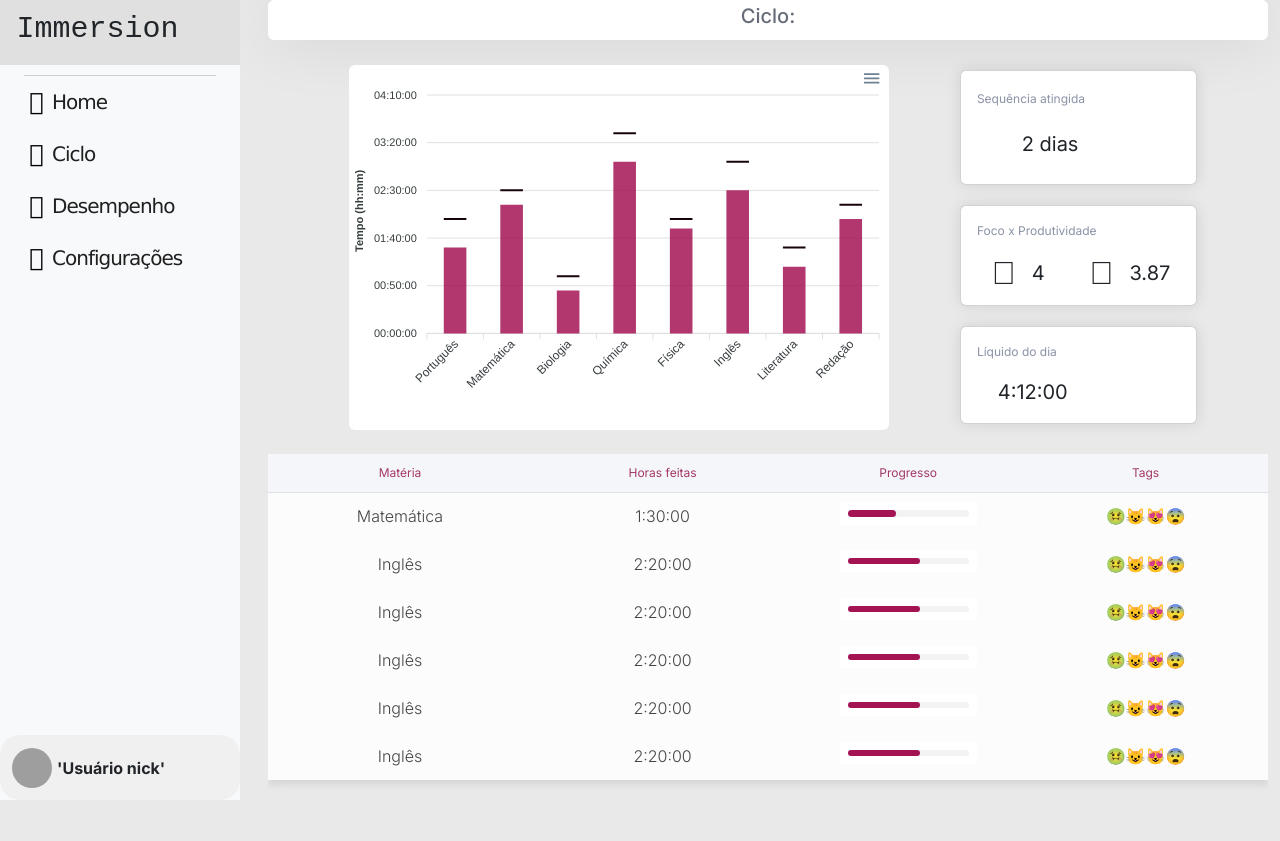
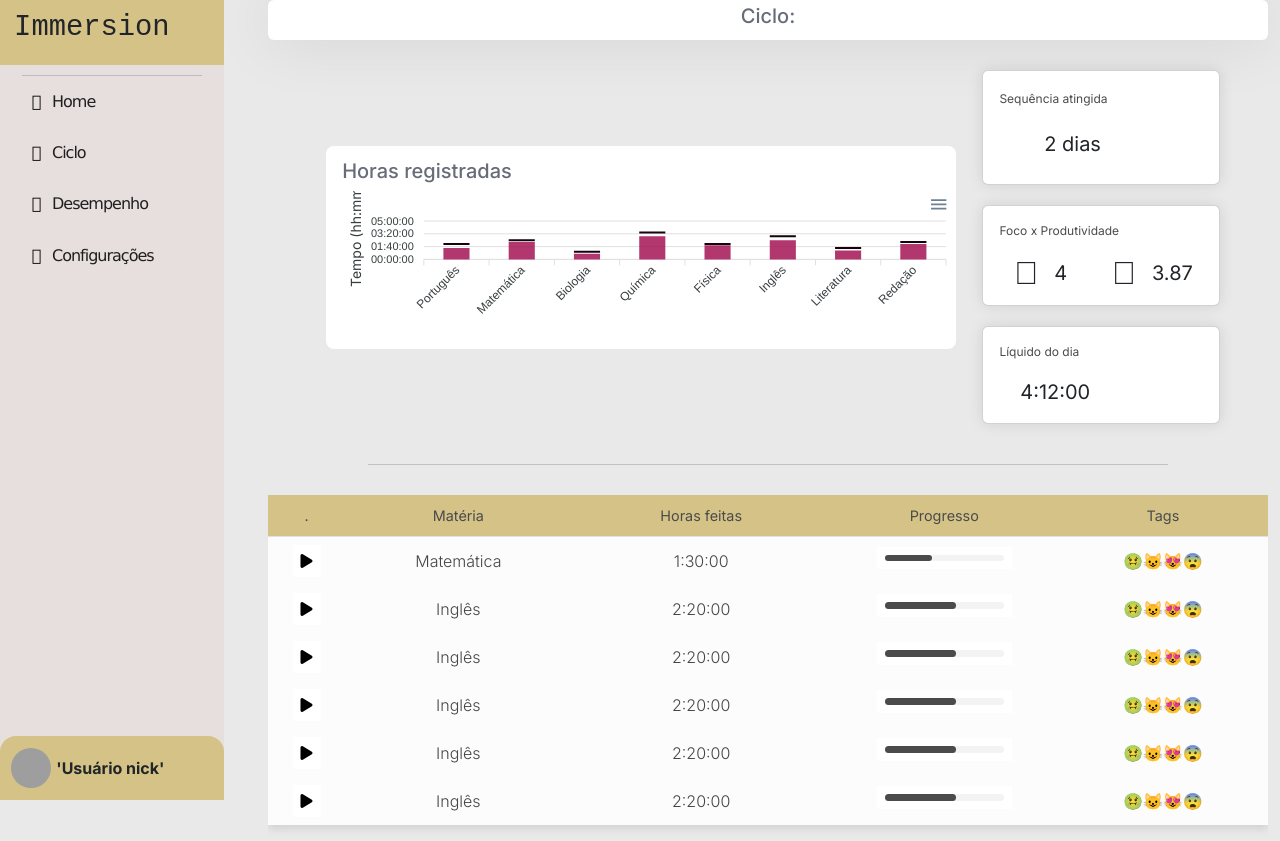
Before and after one commit to FreitassPedro/Immersion, a React (Vite) app in the folder frontend/: page /ciclo in a window 1280 px wide. Before the commit the page ends 800 px from the top, so only its background shows below. Built offline with nearby package versions, Linux system fonts and the light colour scheme; grey boxes are pictures that could not be loaded; some icons are missing.

Commit message:
:lipstick: refactor: grafico dashboard

```diff
--- a/frontend/src/App.tsx
+++ b/frontend/src/App.tsx
@@ -1,4 +1,4 @@
-import { AppRoutes } from "./routes";
+import { AppRoutes } from "./routes/routes";
 
 export function App() {
 
--- a/frontend/src/components/CicloGraph/index.tsx
+++ b/frontend/src/components/CicloGraph/index.tsx
@@ -69,6 +69,11 @@ export const CicloGraph = () => {
     },
     yaxis: {
       title: {
+        style: {
+          fontSize: "14px",
+          fontWeight: 400,
+          fontFamily: "Inter, sans-serif",
+        },
         text: "Tempo (hh:mm)",
       },
       labels: {
@@ -81,12 +86,12 @@ export const CicloGraph = () => {
   };
 
   return (
-    <div id="chart" style={{ width: "100%" }}>
+    <div id="chart">
       <Chart
         options={options}
         series={[{ name: "Horas", data: state.series }]}
         type='bar'
-        height={350}
+        height={'100%'}
 
       />
     </div>
--- /dev/null
+++ b/frontend/src/components/CicloTable/index.tsx
@@ -0,0 +1,62 @@
+
+export const CicloTable = () => {
+
+    return (
+        <div className="table-responsive ciclo-table">
+                    <table className="table">
+                        <thead>
+                            <tr>
+                                <th>.</th>
+                                <th scope="col">Matéria</th>
+                                <th scope="col">Horas feitas</th>
+                                <th scope="col">Progresso</th>
+                                <th scope="col">Tags</th>
+                            </tr>
+                        </thead>
+
+                        <tbody>
+                            <td><i className="fa-solid fa-play" /></td>
+                            <td>Matemática</td>
+                            <td>1:30:00</td>
+                            <td><progress value={0.4} max={1} /></td>
+                            <td>🤢😺😻😨</td>
+                        </tbody>
+                        <tbody>
+                            <td><i className="fa-solid fa-play" /></td>
+                            <td>Inglês</td>
+                            <td>2:20:00</td>
+                            <td><progress value={0.6} max={1} /></td>
+                            <td>🤢😺😻😨</td>
+                        </tbody>
+                        <tbody>
+                            <td><i className="fa-solid fa-play" /></td>
+                            <td>Inglês</td>
+                            <td>2:20:00</td>
+                            <td><progress value={0.6} max={1} /></td>
+                            <td>🤢😺😻😨</td>
+                        </tbody>
+                        <tbody>
+                            <td><i className="fa-solid fa-play" /></td>
+                            <td>Inglês</td>
+                            <td>2:20:00</td>
+                            <td><progress value={0.6} max={1} /></td>
+                            <td>🤢😺😻😨</td>
+                        </tbody>
+                        <tbody>
+                            <td><i className="fa-solid fa-play" /></td>
+                            <td>Inglês</td>
+                            <td>2:20:00</td>
+                            <td><progress value={0.6} max={1} /></td>
+                            <td>🤢😺😻😨</td>
+                        </tbody>
+                        <tbody>
+                            <td><i className="fa-solid fa-play" /></td>
+                            <td>Inglês</td>
+                            <td>2:20:00</td>
+                            <td><progress value={0.6} max={1} /></td>
+                            <td>🤢😺😻😨</td>
+                        </tbody>
+                    </table>
+                </div>
+    );
+}
--- a/frontend/src/components/SideBar/styles.css
+++ b/frontend/src/components/SideBar/styles.css
@@ -1,17 +1,22 @@
+:root {
+    --primary-color: #d4c286;
+    --secondary-color: #4b4b4b;
+    --tertiary-color: #e7dede;
+}
+
 body {
     margin: 0;
     padding: 0;
 }
 .sidebar {
-    width: 240px;
-    min-width: 240px; /* Define um limite mínimo */
+    min-width: 14rem; /* Define um limite mínimo */
     max-width: 240px; /* Define um limite máximo */
     height: 100vh; /* Fixa a altura do sidebar */
     overflow-y: auto; /* Adiciona scroll interno se necessário */
     position: fixed;
     left: 0;
     top: 0;
-    background: #f8f9fa;
+    background: var(--tertiary-color);
     transition: width 0.3s ease-in-out;
 }
 
@@ -20,13 +25,13 @@ body {
     align-items: center;
     justify-content: space-around;
     height: 65px;
-    background-color: #e0e0e0;
+    background-color: var(--primary-color);
 
 }
 
 .nav-header h1 {
     font-family: 'Courier New', Courier, monospace;
-    font-size: 30px;
+    font-size: 1.8rem;
 }
 
 hr {
@@ -36,7 +41,7 @@ hr {
 
 }
 .nav-content {
-    gap: 20px;
+    gap: 1.2rem;
     display: flex;
     flex-direction: column;
 }
@@ -46,7 +51,7 @@ hr {
     align-items: center;
     /* Centraliza verticalmente os itens dentro da nav-item */
     margin-left: 20px;
-    font-size: 20px;
+    font-size: 1rem;
 }
 
 .nav-item a {
@@ -59,7 +64,7 @@ hr {
 }
 
 .nav-item i {
-    font-size: 24px;
+    font-size: 1rem;
     width: 32px;
     height: 32px;
 
@@ -79,9 +84,9 @@ hr {
     position: absolute;
     bottom: 0;
     width: 100%;
-    background-color: #f0f0f0;
-    border-radius: 20px;
-    height: 65px;
+    background-color: var(--primary-color);
+    border-radius: 1rem 1rem 0 0;
+    height: 4rem;
     display: flex;
     justify-content: space-around;
 
--- a/frontend/src/pages/Ciclo/index.tsx
+++ b/frontend/src/pages/Ciclo/index.tsx
@@ -3,6 +3,7 @@ import { useEffect, useState } from "react";
 import "./styles.css";
 import { CicloGraph } from "../../components/CicloGraph";
 import { SideBar } from "../../components/SideBar";
+import { CicloTable } from "../../components/CicloTable";
 
 export const Ciclo = () => {
     const [progress, setProgress] = useState(0);
@@ -17,12 +18,10 @@ export const Ciclo = () => {
 
     return (
         <>
-
             <SideBar />
-
-        <div className="container-xl" >
+            <div className="container" >
                 <div className="d-flex justify-content-center">
-                <div className="ciclo-box">
+                    <div className="ciclo-title">
                         <h1>Ciclo: { }</h1>
                     </div>
                 </div>
@@ -30,7 +29,12 @@ export const Ciclo = () => {
                 <div className="d-flex justify-content-center">
                     <div className="ciclo-stats">
                         <div className="ciclo-graph">
+                            <div className="ciclo-graph-box">
+                                <h2>Horas registradas</h2>
+                                <div className="ciclo-graph-data">
                                     <CicloGraph />
+                                </div>
+                            </div>
                         </div>
                         <div className="ciclo-cards">
                             <div className="card">
@@ -88,55 +92,9 @@ export const Ciclo = () => {
                     </div>
                 </div>
 
-            <div className="table-responsive ciclo-table">
-                <table className="table">
-                    <thead>
-                        <tr>
-                            <th scope="col">Matéria</th>
-                            <th scope="col">Horas feitas</th>
-                            <th scope="col">Progresso</th>
-                            <th scope="col">Tags</th>
-                        </tr>
-                    </thead>
+                <hr />
 
-                    <tbody>
-                        <td>Matemática</td>
-                        <td>1:30:00</td>
-                        <td><progress value={0.4} max={1} /></td>
-                        <td>🤢😺😻😨</td>
-                    </tbody>
-                    <tbody>
-                        <td>Inglês</td>
-                        <td>2:20:00</td>
-                        <td><progress value={0.6} max={1} /></td>
-                        <td>🤢😺😻😨</td>
-                    </tbody>
-                    <tbody>
-                        <td>Inglês</td>
-                        <td>2:20:00</td>
-                        <td><progress value={0.6} max={1} /></td>
-                        <td>🤢😺😻😨</td>
-                    </tbody>
-                    <tbody>
-                        <td>Inglês</td>
-                        <td>2:20:00</td>
-                        <td><progress value={0.6} max={1} /></td>
-                        <td>🤢😺😻😨</td>
-                    </tbody>
-                    <tbody>
-                        <td>Inglês</td>
-                        <td>2:20:00</td>
-                        <td><progress value={0.6} max={1} /></td>
-                        <td>🤢😺😻😨</td>
-                    </tbody>
-                    <tbody>
-                        <td>Inglês</td>
-                        <td>2:20:00</td>
-                        <td><progress value={0.6} max={1} /></td>
-                        <td>🤢😺😻😨</td>
-                    </tbody>
-                </table>
-            </div>
+                <CicloTable />
             </div>
 
         </>
--- a/frontend/src/pages/Ciclo/styles.css
+++ b/frontend/src/pages/Ciclo/styles.css
@@ -1,6 +1,10 @@
 @import url('https://fonts.googleapis.com/css2?family=Inter:ital,opsz,wght@0,14..32,100..900;1,14..32,100..900&display=swap');
-
-.container-xl {
+:root {
+    --primary-color: #d4c286;
+    --secondary-color: #4b4b4b;
+    --tertiary-color: #e7dede;
+}
+.container {
     display: flex;
     flex-direction: column;
     gap: 1.25rem;
@@ -10,8 +14,13 @@
 
 }
 
+hr {
+    border-top: solid 1px #4b4b4b;
+    width: 100%;
+    margin: 0;
+}
 
-.ciclo-box {
+.ciclo-title {
     background-color: #fff;
     border-radius: 6px;
     width: 100%;
@@ -22,13 +31,11 @@
     justify-content: center;
     align-items: center;
     text-align: center;
-
 }
 
-.ciclo-box h1 {
+.ciclo-title h1 {
     font-size: 1.25rem;
     color: #676c79;
-
 }
 
 .ciclo-stats {
@@ -40,12 +47,22 @@
 }
 
 .ciclo-graph {
-    flex: 1;
     background-color: #fff;
-    border-radius: 6px;
+    border-radius: 8px;
     min-width: 50%;
-    max-width: 60%;
+    width: 70%;
+    max-width: 80%;
 }
+
+.ciclo-graph h2 {
+    font-size: 1.25rem;
+    color: #676c79;
+}
+
+.ciclo-graph-box {
+    padding: 0.8rem 0 0.5rem 1rem;
+}
+
 
 .ciclo-cards {
     display: flex;
@@ -75,7 +92,7 @@
         justify-content: space-between;
         align-items: center;
         font-size: 0.75rem;
-        color: #8A92A6;
+        color: var(--secondary-color);
 
         i {
             font-size: 1rem;
@@ -117,9 +134,9 @@
 }
 
 .table thead th {
-    background-color: #F5F6FA;
-    font-size: 0.75rem;
-    color: #a33969;
+    background-color: var(--primary-color);
+    font-size: 0.9rem;
+    color: var(--secondary-color);
     font-weight: 400;
     text-align: center;
     padding: 0.6rem
@@ -150,6 +167,6 @@ progress::-webkit-progress-bar {
 }
 
 progress::-webkit-progress-value {
-    background-color: #a41455;
+    background-color: var(--secondary-color);
     border-radius: 0.625rem;
 }
--- a/frontend/src/pages/Home/index.tsx
+++ b/frontend/src/pages/Home/index.tsx
@@ -1,8 +1,10 @@
+import { Link } from "react-router-dom";
 
 export const Home = () => {
     return (
         <div>
             <h1>Home</h1>
+            <Link to={"/ciclo"}> Ciclo</Link>
         </div>
     )
 }
--- a/frontend/src/routes.tsx
+++ b/frontend/src/routes/routes.tsx
@@ -1,8 +1,8 @@
 import {} from 'react-router-dom';
 import { BrowserRouter, Route, Routes, Navigate } from "react-router-dom";
-import { Home } from './pages/Home';
-import { Ciclo } from './pages/Ciclo';
-import { SideBar } from './components/SideBar';
+import { Home } from '../pages/Home';
+import { Ciclo } from '../pages/Ciclo';
+import { SideBar } from '../components/SideBar';
 
 export const AppRoutes = () => {
 
```
Lines whose indentation alone changed are shown as unchanged.
